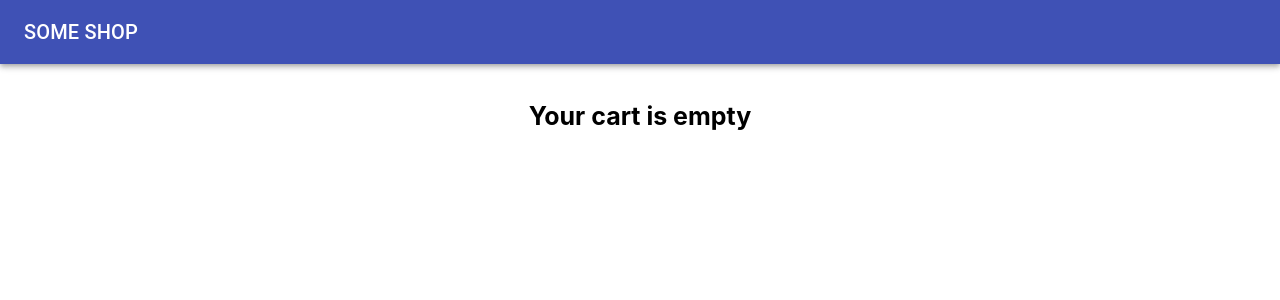
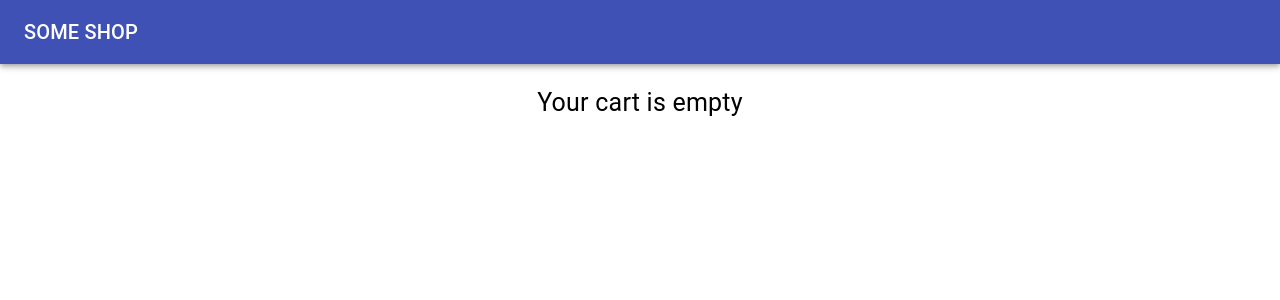
Before and after one commit to Al-x-R/shopping_cart_react_only, a React (Create React App) app: page /cart in a window 1280 px wide. Shown: the top 300 px of the page. Built offline with nearby package versions, Linux system fonts and the light colour scheme; data requests are answered from the project's data file.

Commit message:
Refactor

```diff
--- a/src/layouts/Cart/Cart.jsx
+++ b/src/layouts/Cart/Cart.jsx
@@ -6,7 +6,7 @@
 import TableCell from '@material-ui/core/TableCell';
 import TableBody from '@material-ui/core/TableBody';
 import Table from '@material-ui/core/Table';
-
+import Typography from '@material-ui/core/Typography';
 import TextField from '@material-ui/core/TextField';
 import DeleteOutlinedIcon from '@material-ui/icons/DeleteOutlined';
 import CachedOutlinedIcon from '@material-ui/icons/CachedOutlined';
@@ -52,7 +52,7 @@
 
   return (
     <div className={classes.root}>
-      <h1 className={classes.title}>{pageTitle}</h1>
+      <Typography className={classes.title}>{pageTitle}</Typography>
       {ids.length > 0 &&
       <Table className={classes.table}>
         <TableHead>
--- a/src/reducer.js
+++ b/src/reducer.js
@@ -4,10 +4,7 @@
 
 const reducer = produce((draftState, action) => {
   const { type, payload } = action;
-  console.group('REDUCER');
-  console.log(action);
-  console.groupEnd();
-
+  // eslint-disable-next-line default-case
   switch (type) {
     case ACTIONS.GET_PRODUCTS_REQUEST: {
       draftState.isLoading = true;
```
